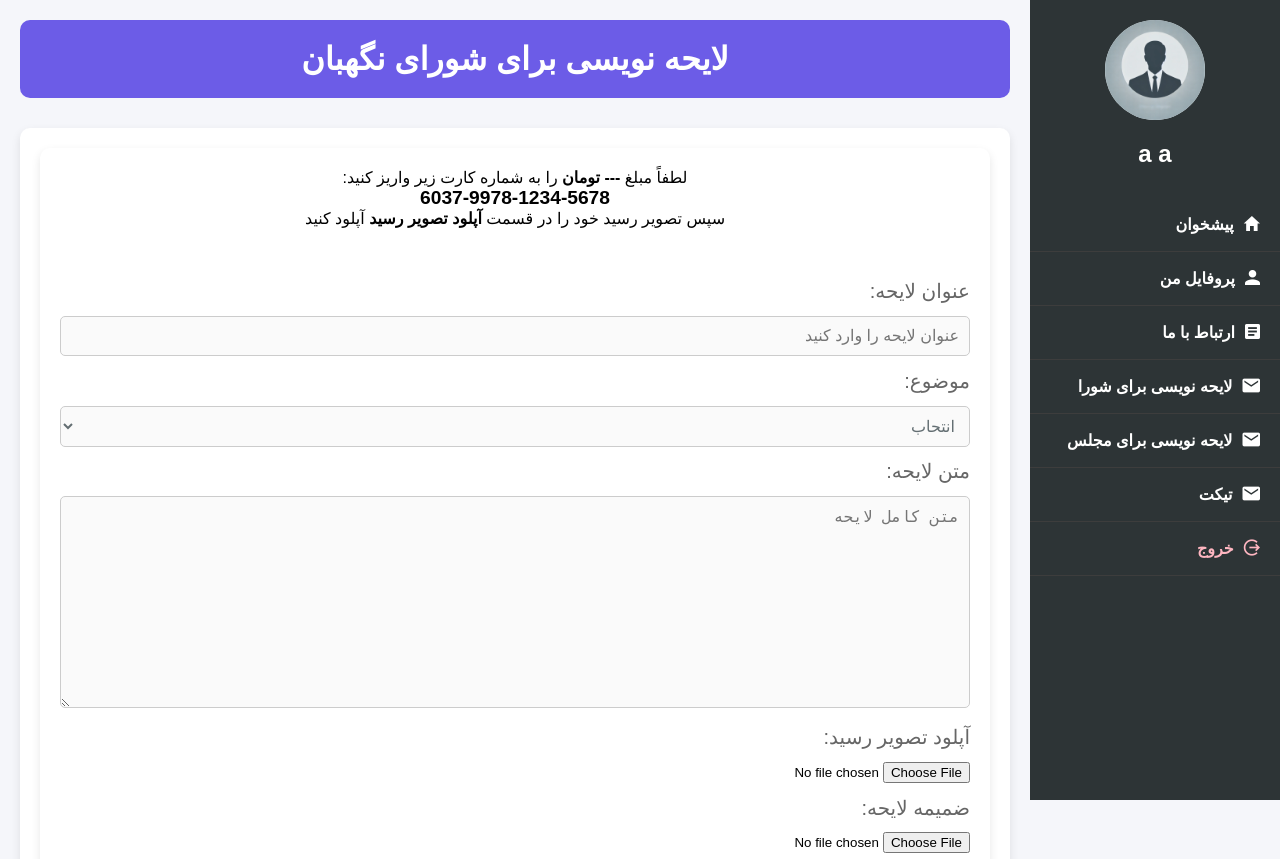
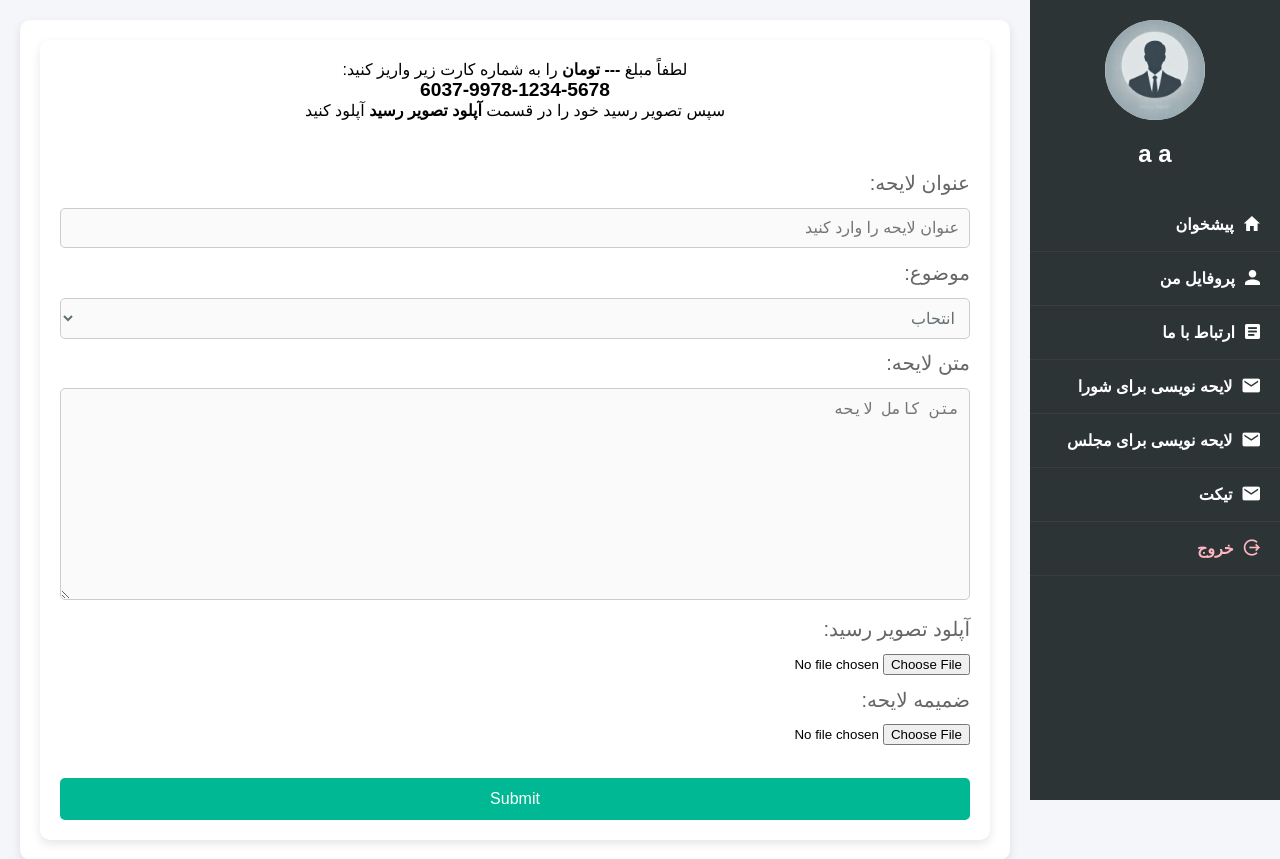
Before and after one commit to Arshiag556/layeheyar, a Django app: page /pannel/council/16/ in a window 1280 px wide. Shown: the top 859 px of the page. Run offline with Django 5.2, Linux system fonts and the light colour scheme; data comes from the database, SQL or seed files in the repository; both versions use the stored data as it was after the commit; parts of the project's set-up code (start-up, migrations or seed data) failed here and were passed over; some libraries are stand-ins or nearby versions.

Commit message:
Created a envactive.txt

```diff
--- a/myproject/myapp/templates/pannel/home/index.html
+++ b/myproject/myapp/templates/pannel/home/index.html
@@ -3,7 +3,7 @@
 <head>
     <meta charset="UTF-8">
     <meta name="viewport" content="width=device-width, initial-scale=1.0">
-    <title>داشبورد تم روشن</title>
+    <title>داشبورد</title>
     <!-- آیکون ها -->
     <link rel="stylesheet" href="https://unpkg.com/ionicons@4.5.10-0/dist/css/ionicons.min.css">
     <style>
--- a/myproject/shora/templates/assembly.html
+++ b/myproject/shora/templates/assembly.html
@@ -191,9 +191,7 @@
 
 <!-- محتوای اصلی -->
 <main class="main-content">
-    <div class="dashboard-header">
-        <h1>لایحه نویسی برای مجلس</h1>
-    </div>
+
 
     <!-- بخش نوشتن لایحه -->
     <!-- بخش آپلود رسید -->
--- a/myproject/shora/templates/council.html
+++ b/myproject/shora/templates/council.html
@@ -191,9 +191,6 @@
 
 <!-- محتوای اصلی -->
 <main class="main-content">
-    <div class="dashboard-header">
-        <h1>لایحه نویسی برای شورای نگهبان</h1>
-    </div>
 
     <!-- بخش نوشتن لایحه -->
     <!-- بخش آپلود رسید -->
```
Also changed, not shown: .measurescriptsactivate.txt (added), myproject/db.sqlite3.
